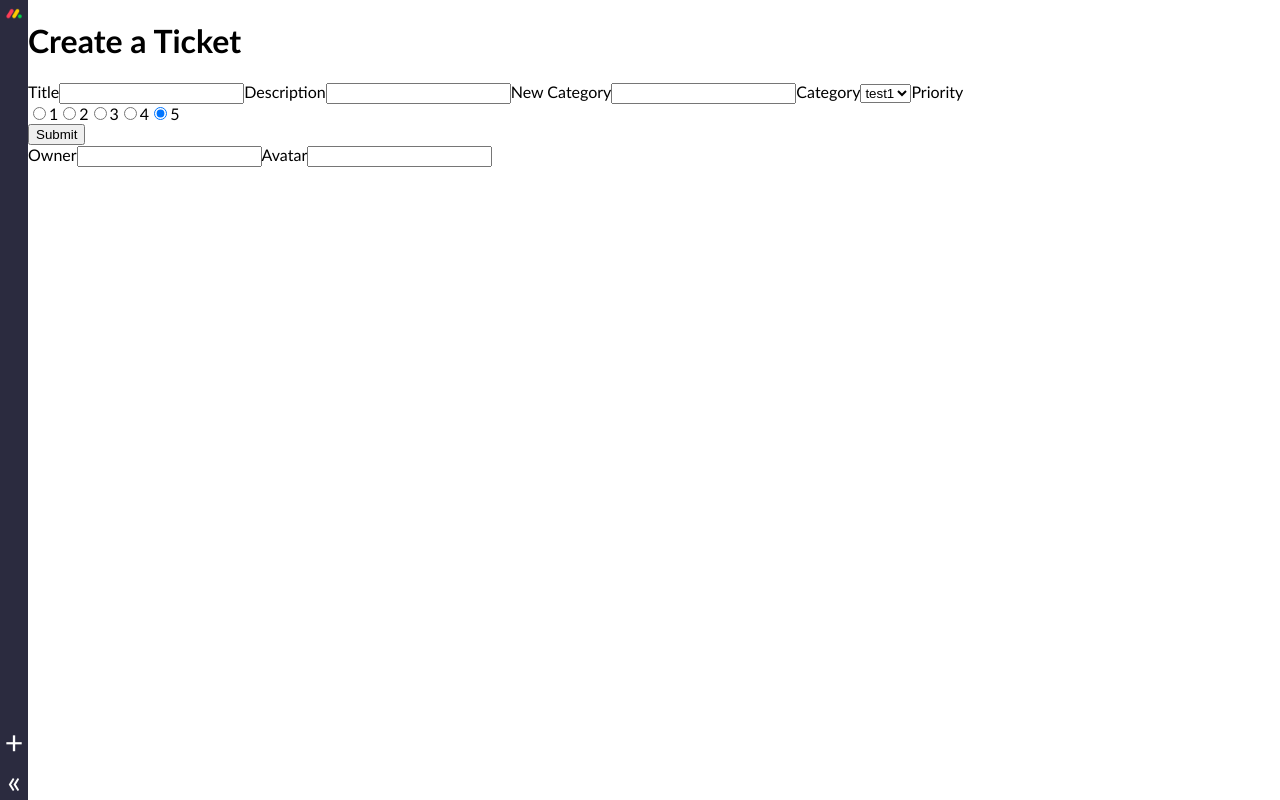
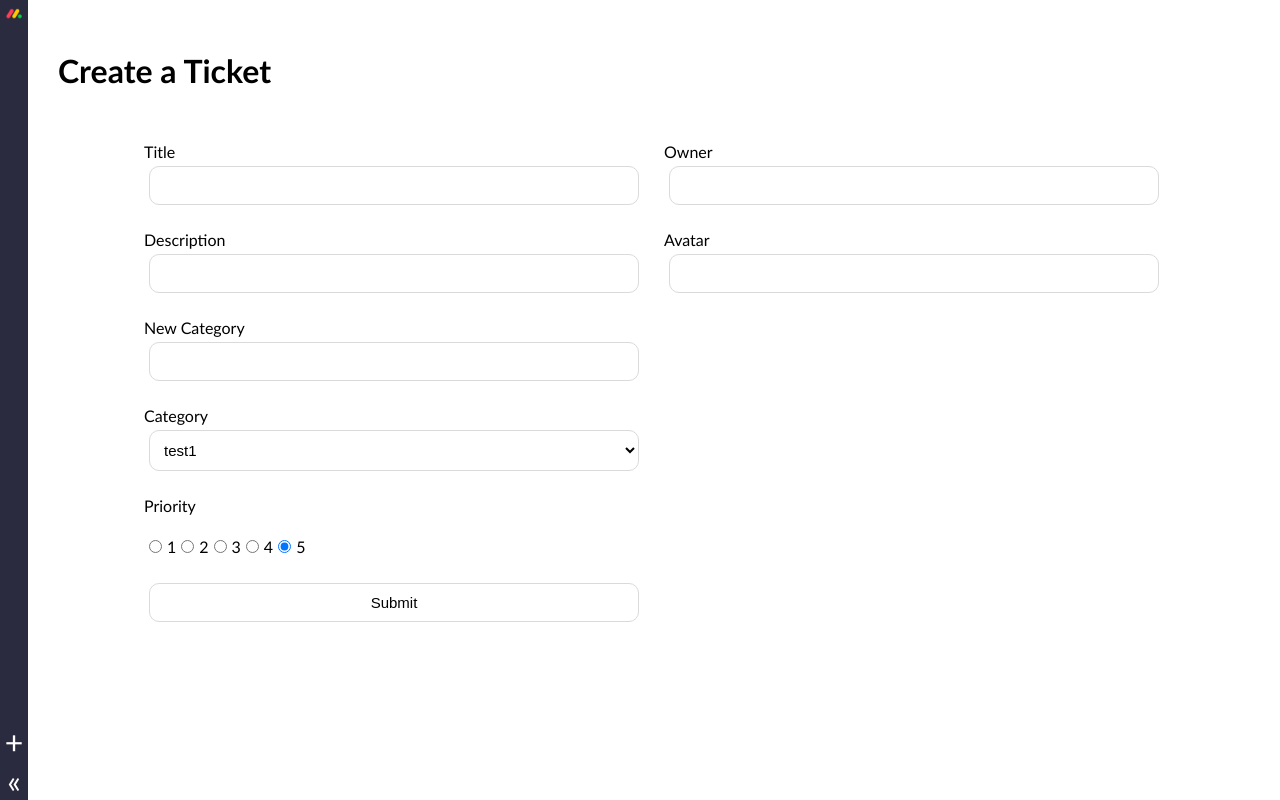
Before and after one commit to rickd-uk/monday.com-clone, a React (Create React App) app: page /ticket in a window 1280 px wide. Built offline with nearby package versions, Linux system fonts and the light colour scheme.

Commit message:
add: styles for create-a-ticket form

```diff
--- a/src/index.css
+++ b/src/index.css
@@ -163,3 +163,53 @@ nav .icon {
   padding-bottom: 3px;
   cursor: pointer;
 }
+
+
+
+
+
+
+
+
+/* ---- Ticket Page  */
+
+.ticket {
+  padding: 30px;
+  width: 100%;
+
+}
+
+.ticket .ticket-container {
+  width: 100%;
+  display: flex;
+  justify-content: center;
+}
+
+.ticket form {
+  display: flex;
+}
+
+.ticket form section {
+  display: flex;
+  flex-direction: column;
+  margin: 10px;
+  width: 500px;
+}
+
+.ticket form label {
+  margin: 20px 0 0 0;
+}
+
+.ticket form select,
+.ticket form input {
+  padding: 10px;
+  font-size: 15px;
+  border-radius: 10px;
+  border: 1.5px solid rgb(218, 218, 218);
+  margin: 5px;
+  background-color: white;
+}
+
+.ticket form .multiple-input-container {
+  margin: 20px 0 20px 0;
+}
```
